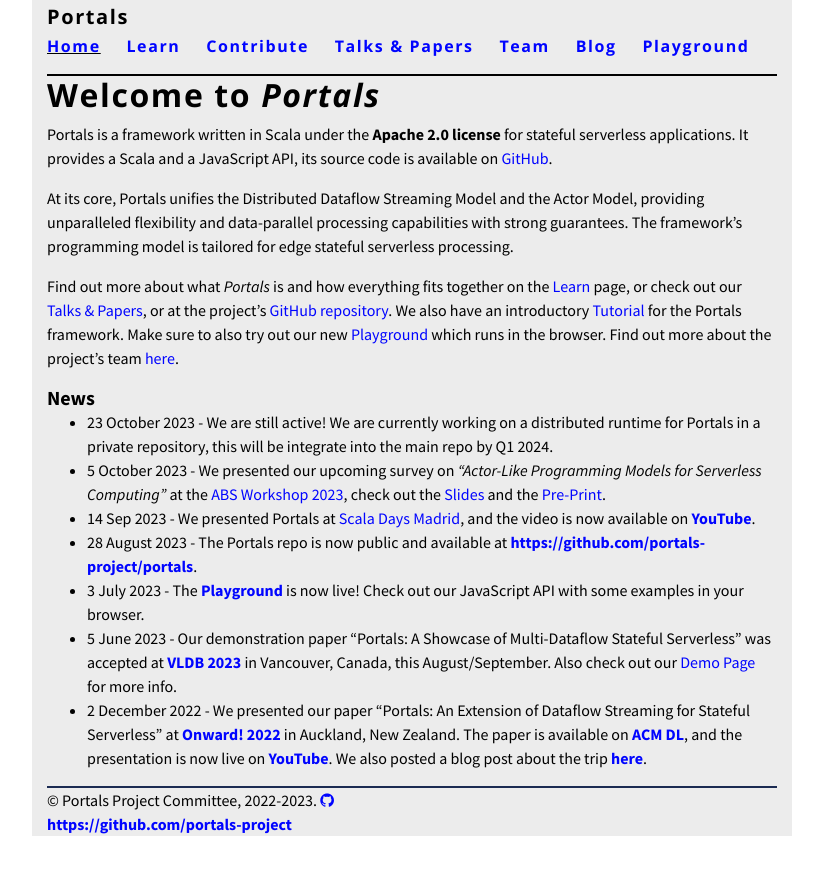
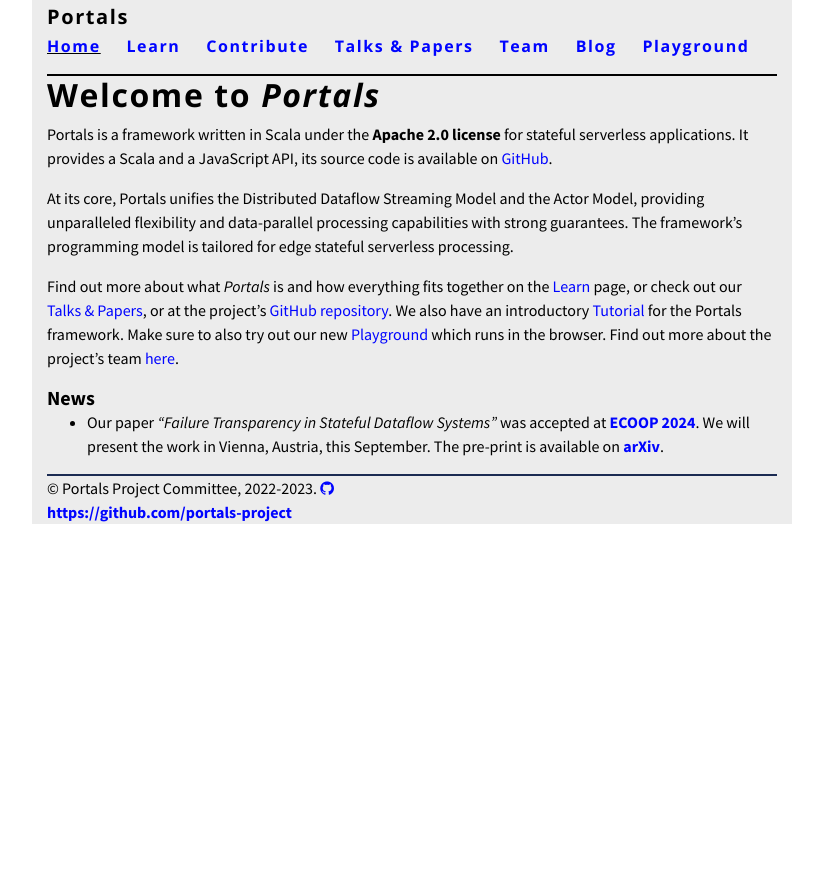
Before and after one commit to portals-project/portals-project.github.io, a Jekyll site: the page built from index.md, in a window 1280 px wide. Shown: the top 875 px of the page, without its empty margins (228-1051 px from the left). Built offline with Jekyll 4.4.1, drawn with Linux system fonts in a browser that asks for light colours; nearby versions of some CDN libraries.

Commit message:
Update news for ECOOP

```diff
--- a/index.md
+++ b/index.md
@@ -12,10 +12,4 @@
 Find out more about what *Portals* is and how everything fits together on the [Learn](/learn) page, or check out our [Talks & Papers](/talks-&-papers), or at the project's [GitHub repository](https://github.com/portals-project). We also have an introductory [Tutorial](/learn/tutorial) for the Portals framework. Make sure to also try out our new [Playground](https://www.portals-project.org/playground/) which runs in the browser. Find out more about the project's team [here](/team).
 
 ### News
-* 23 October 2023 - We are still active! We are currently working on a distributed runtime for Portals in a private repository, this will be integrate into the main repo by Q1 2024.
-* 5 October 2023 - We presented our upcoming survey on *"Actor-Like Programming Models for Serverless Computing"* at the [ABS Workshop 2023](https://edkamb.github.io/ABS_23/), check out the [Slides](https://people.kth.se/~jspenger/slides/spenger23abs-slides.pdf) and the [Pre-Print](https://people.kth.se/~jspenger/pdfs/spenger23aol.pdf).
-* 14 Sep 2023 - We presented Portals at [Scala Days Madrid](https://scaladays.org/madrid-2023/crossing-the-boundaries-of-stateful-streaming-and-actors-using-serverless-portals), and the video is now available on **[YouTube](https://youtu.be/Ctpif-uk7sw)**.
-* 28 August 2023 - The Portals repo is now public and available at **[https://github.com/portals-project/portals](https://github.com/portals-project/portals)**.
-* 3 July 2023 - The **[Playground](https://www.portals-project.org/playground/)** is now live! Check out our JavaScript API with some examples in your browser.
-* 5 June 2023 - Our demonstration paper "Portals: A Showcase of Multi-Dataflow Stateful Serverless" was accepted at **[VLDB 2023](https://vldb.org/2023)** in Vancouver, Canada, this August/September. Also check out our [Demo Page](https://www.portals-project.org/vldb2023demo/) for more info.
-* 2 December 2022 - We presented our paper "Portals: An Extension of Dataflow Streaming for Stateful Serverless" at **[Onward! 2022](https://2022.splashcon.org/track/splash-2022-Onward-papers)** in Auckland, New Zealand. The paper is available on **[ACM DL](https://dl.acm.org/doi/abs/10.1145/3563835.3567664)**, and the presentation is now live on **[YouTube](https://www.youtube.com/watch?v=LyLNjtENti4)**. We also posted a blog post about the trip **[here](/blog/onward-splash-22)**.
+* Our paper *"Failure Transparency in Stateful Dataflow Systems"* was accepted at **[ECOOP 2024](https://2024.ecoop.org/)**. We will present the work in Vienna, Austria, this September. The pre-print is available on **[arXiv](https://arxiv.org/abs/2407.06738)**.
```
